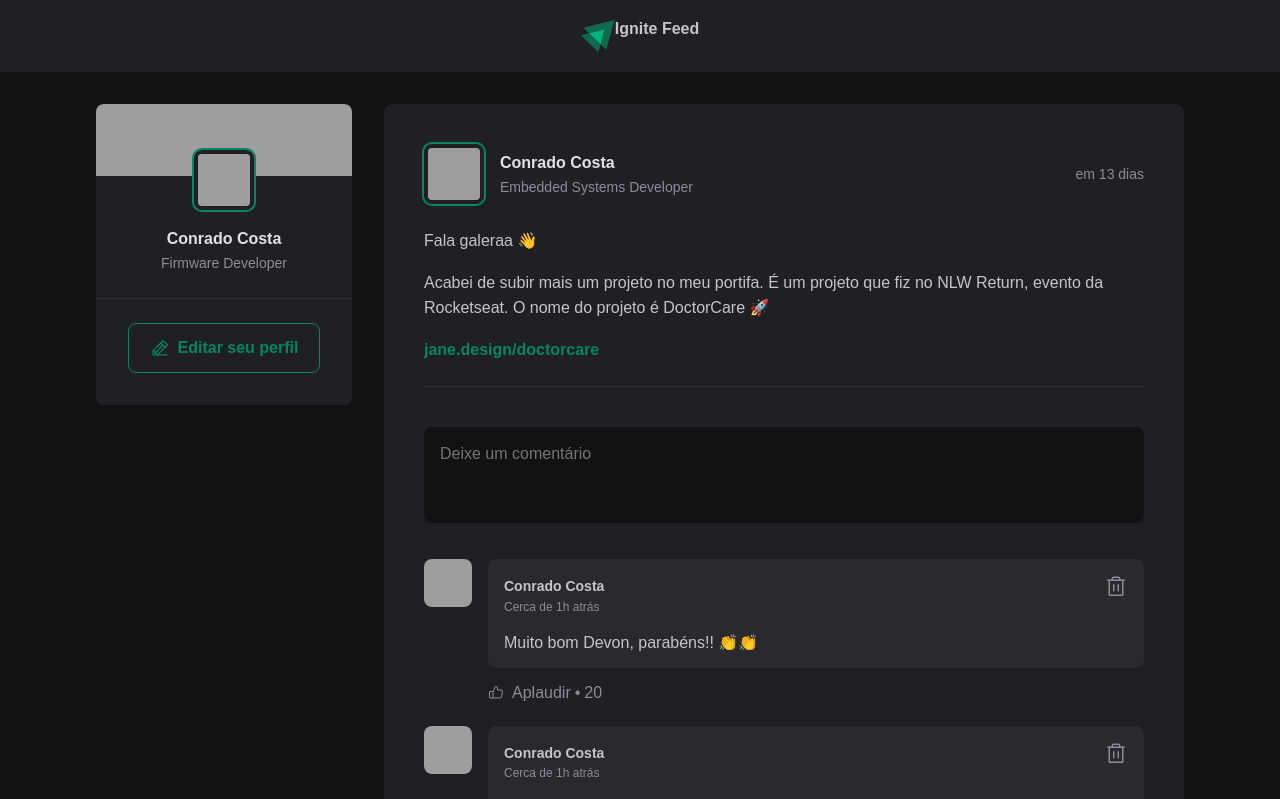
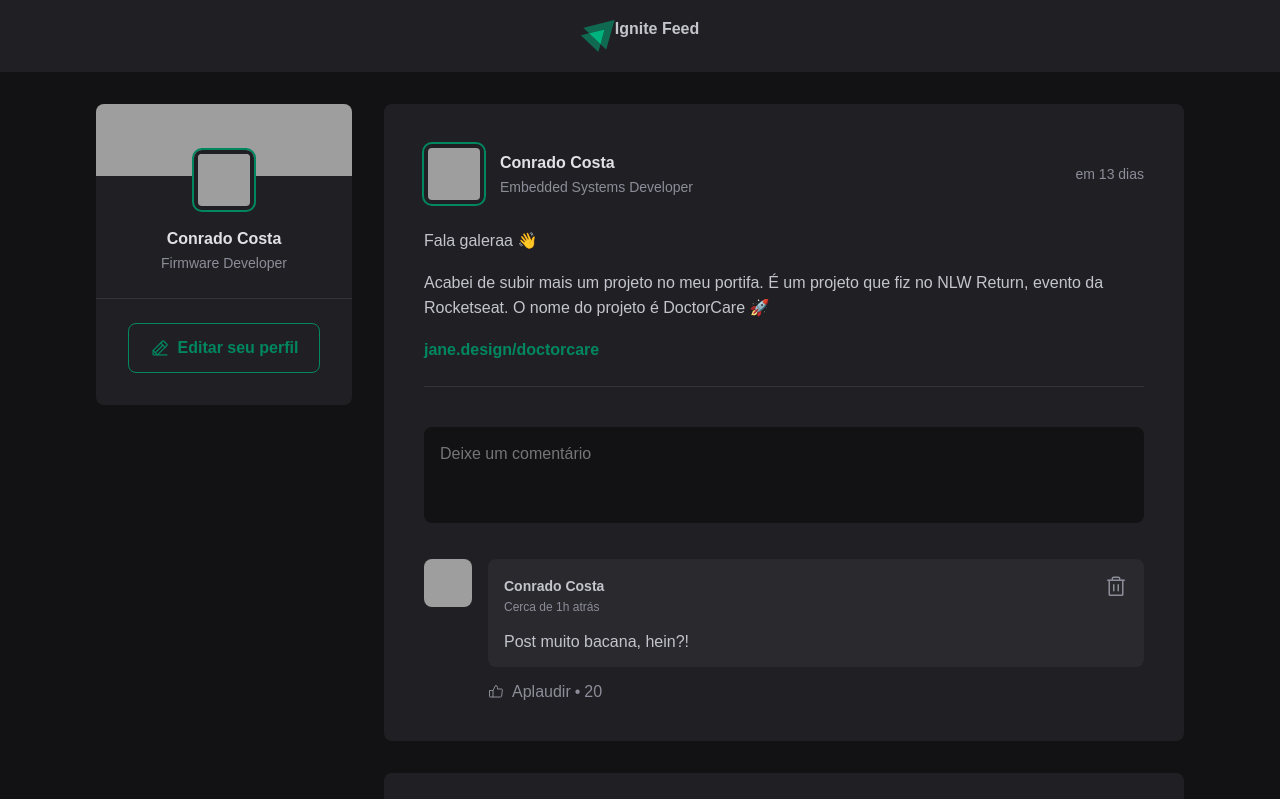
Before and after one commit to conradoad/ignite-reactjs, a React (Vite) app in the folder 01-fundamento-react-js/: page / in a window 1280 px wide. Shown: the top 799 px of the page. Built offline with nearby package versions, Linux system fonts and the light colour scheme; grey boxes are pictures that could not be loaded.

Commit message:
Applying dclarative programming in new comments insertions

```diff
--- a/01-fundamento-react-js/src/components/Comment.jsx
+++ b/01-fundamento-react-js/src/components/Comment.jsx
@@ -2,7 +2,7 @@
 import { Avatar } from './Avatar'
 import styles from './Comment.module.css'
 
-export function Comment() {
+export function Comment({ content }) {
     return(
         <div className={styles.comment}>
             <Avatar hasBorder={false} src="https://avatars.githubusercontent.com/u/2254731?v=4" />
@@ -19,7 +19,7 @@
                             <Trash size={24}/>
                         </button>
                     </header>
-                    <p>Muito bom Devon, parabéns!! 👏👏</p>
+                    <p>{ content }</p>
                 </div>
 
                 <footer>
--- a/01-fundamento-react-js/src/components/Post.jsx
+++ b/01-fundamento-react-js/src/components/Post.jsx
@@ -10,9 +10,10 @@
 export function Post({ author, publishedAt, content }) {
 
     const [ comments, setComments ] = useState([
-        1,
-        2
+        "Post muito bacana, hein?!"
     ])
+
+    const [ newCommentText, setNewCommentText ] = useState("")
 
     const publishedDateFormatted = format(publishedAt, "dd 'de' LLLL 'às' HH:mm'h'", {
         locale: ptBR
@@ -25,7 +26,12 @@
 
     function handleCreateNewComment() {
         event.preventDefault();
-        setComments([...comments, comments.length+1]);
+        setComments([...comments, newCommentText]);
+        setNewCommentText("");
+    }
+
+    function handleNewCommentChange() {
+        setNewCommentText(event.target.value);
     }
 
     return (
@@ -54,14 +60,19 @@
             </div>
 
             <form onSubmit={handleCreateNewComment} className={styles.commentForm}>
-                <textarea placeholder='Deixe um comentário'></textarea>
+                <textarea
+                    name="comment"
+                    placeholder='Deixe um comentário'
+                    value={newCommentText}
+                    onChange={handleNewCommentChange} >
+                </textarea>
 
                 <footer><button type='submit'>Publicar</button></footer>
             </form>
 
             <div className={styles.commentList}>
                 {comments.map( comment => {
-                    return <Comment/>
+                    return <Comment content={comment}/>
                 })}
             </div>
         </article>
```
